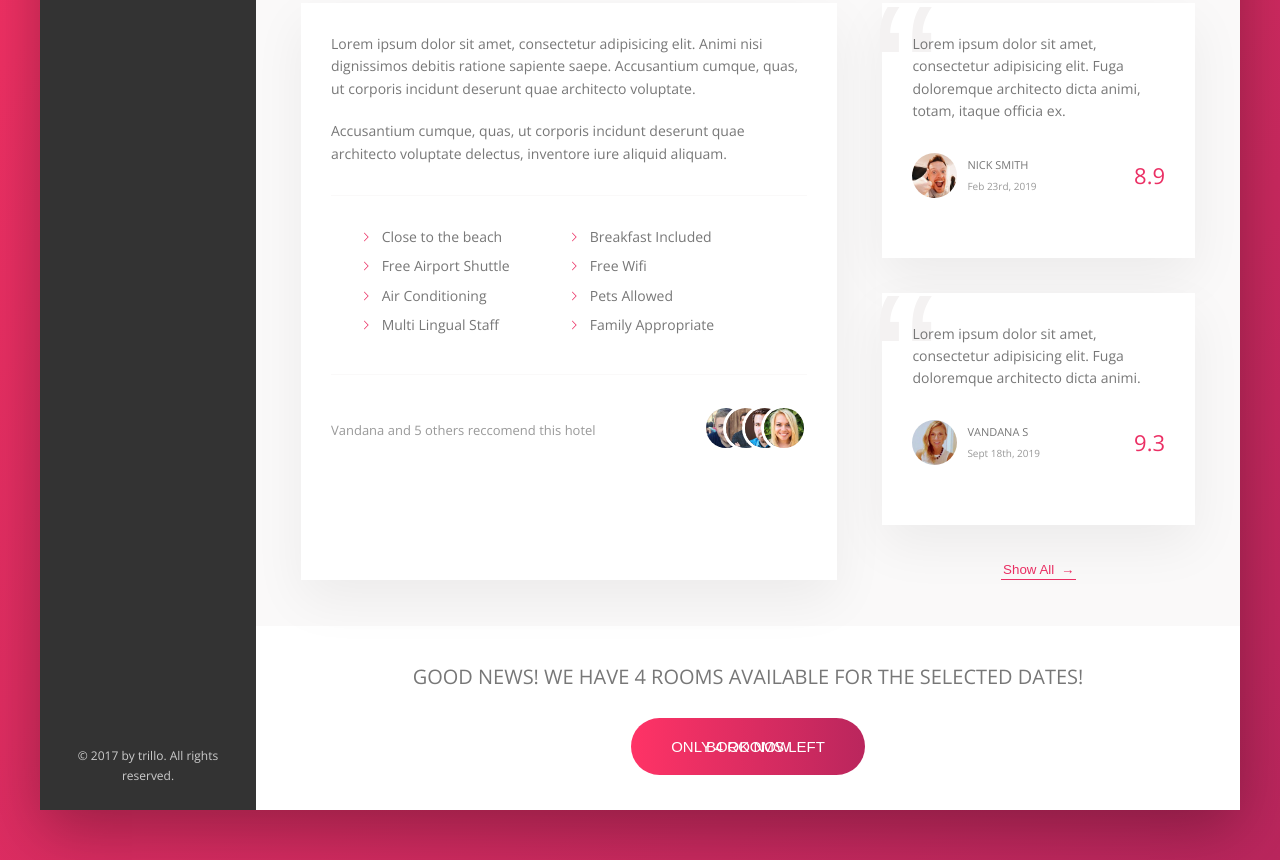
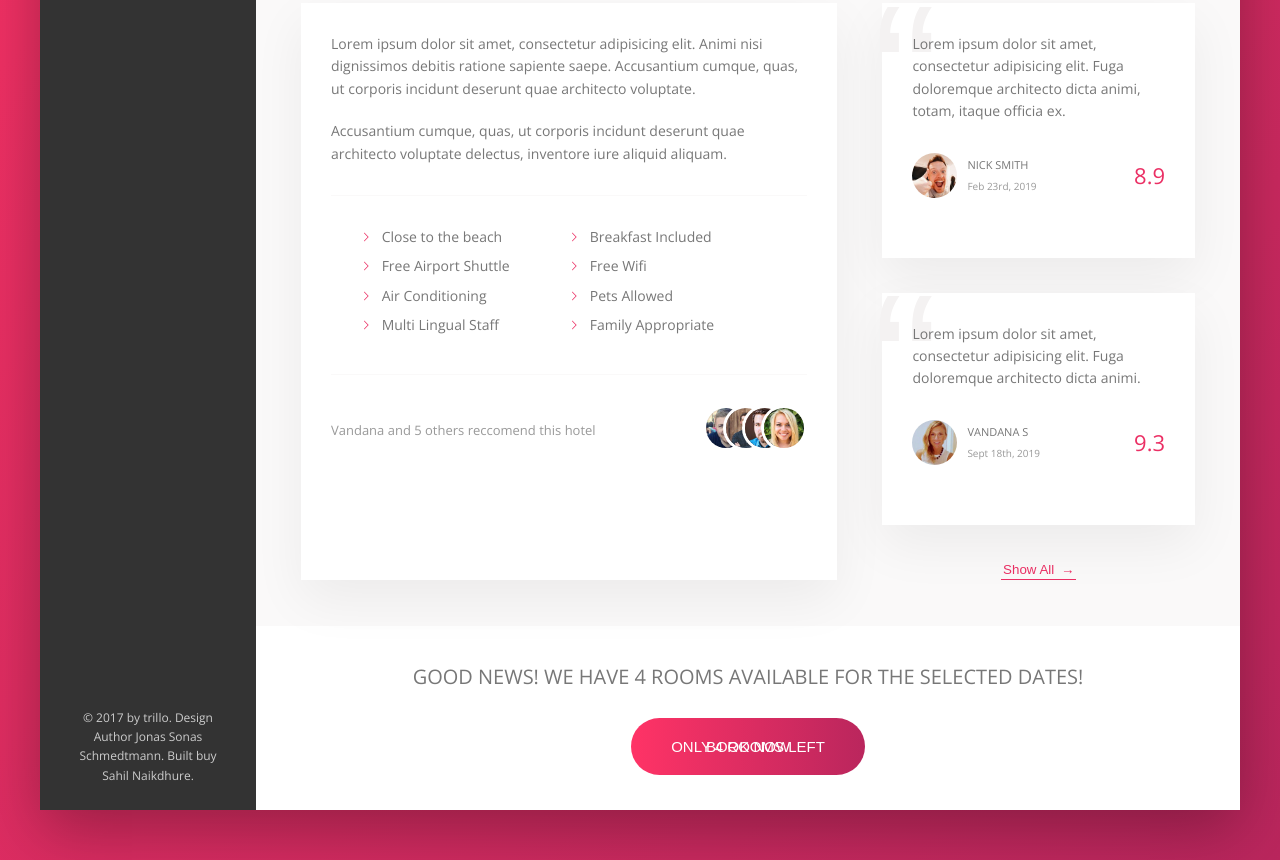
Before and after one commit to electro75/Trillo, a website: page index.html in a window 1280 px wide. Shown: the part 614-1474 px from the top of the page. Drawn offline with nearby package versions, Linux system fonts and the light colour scheme.

Commit message:
add credits to design author

```diff
--- a/index.html
+++ b/index.html
@@ -84,7 +84,7 @@
                     </ul>
 
                     <div class="legal">
-                        &copy; 2017 by trillo. All rights reserved.
+                        &copy; 2017 by trillo. Design Author Jonas Sonas Schmedtmann. Built buy Sahil Naikdhure.
                     </div>
                 </nav>
                 <main class="hotel-view">
```
